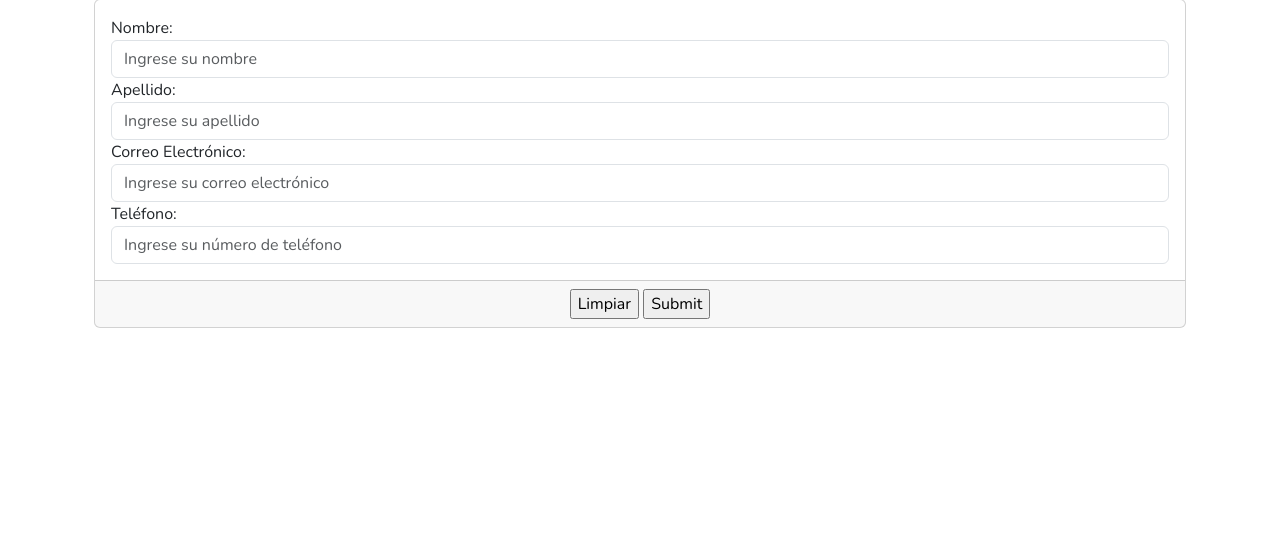
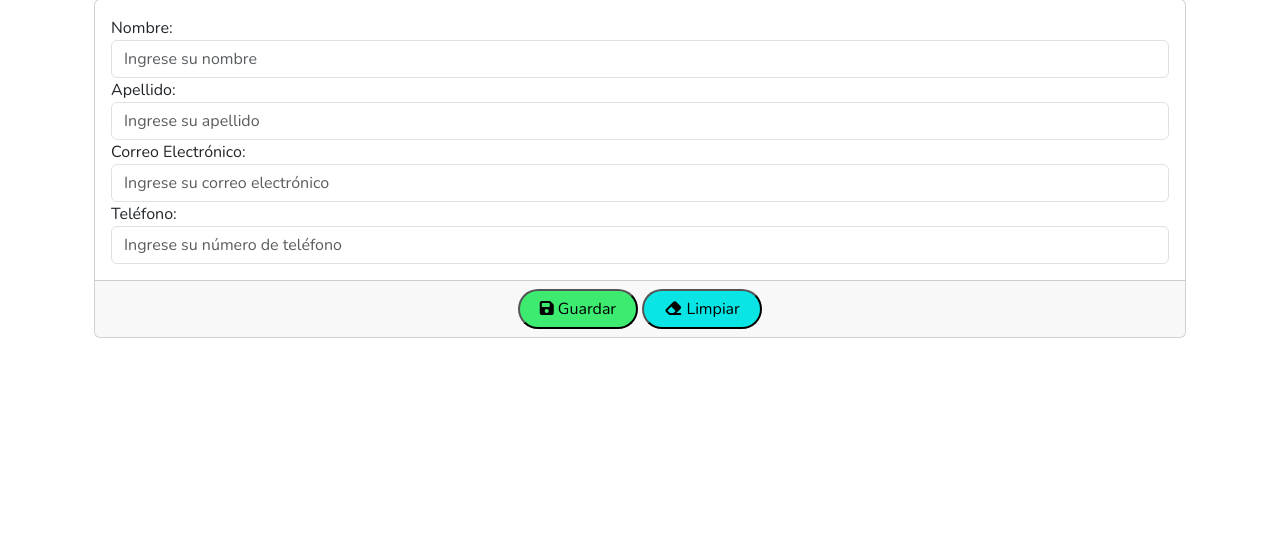
Before and after one commit to CamiloJaraG/inventario-costurera, a Django app: page /productos/crearcliente/ in a window 1280 px wide. Shown: the part 185-722 px from the top of the page. Run offline with Django 5.2, Linux system fonts and the light colour scheme; some libraries are stand-ins or nearby versions.

Commit message:
Cosas varias

```diff
--- a/productos/forms.py
+++ b/productos/forms.py
@@ -1,7 +1,29 @@
 from django import forms
-from productos.models import Cliente, TipoPago, Vestimenta
+from productos.models import *
 from django.contrib.auth.forms import UserCreationForm
 from django.contrib.auth.models import User
+
+class TipoClienteForm(forms.ModelForm):
+    class Meta:
+        model = TipoCliente
+        fields = ['tipo']
+        labels = {
+            'tipo': 'Tipo de Cliente',
+        }
+        widgets = {
+            'tipo': forms.TextInput(attrs={'class': 'form-control', 'placeholder': 'Ingrese el tipo de cliente'}),
+        }
+
+class TipoMaterialForm(forms.ModelForm):
+    class Meta:
+        model = TipoMaterial
+        fields = ['nombre']
+        labels = {
+            'nombre': 'Nombre del Material',
+        }
+        widgets = {
+            'nombre': forms.TextInput(attrs={'class': 'form-control', 'placeholder': 'Ingrese el nombre del material'}),
+        }
 
 class ClienteForm(forms.ModelForm):
     class Meta:
--- a/productos/models.py
+++ b/productos/models.py
@@ -1,4 +1,56 @@
 from django.db import models
+
+""" Entidades fuertes """
+class TipoCliente(models.Model):
+    tipo = models.CharField(max_length=50, unique=True)
+
+    def __str__(self):
+        return self.tipo
+
+    class Meta:
+        db_table = 'tipos_clientes'
+        verbose_name = "Tipo de Cliente"
+        verbose_name_plural = "Tipos de Clientes"
+
+class TipoMaterial(models.Model):
+    nombre = models.CharField(max_length=50, unique=True)
+
+    def __str__(self):
+        return self.nombre
+
+    class Meta:
+        db_table = 'tipos_materiales'
+        verbose_name = "Tipo de Material"
+        verbose_name_plural = "Tipos de Materiales"
+
+class TipoPago(models.Model):
+    tipo = models.CharField(max_length=50, unique=True)
+
+    def __str__(self):
+        return self.tipo
+
+    class Meta:
+        db_table = 'tipos_pago'
+        verbose_name = "Tipo de Pago"
+        verbose_name_plural = "Tipos de Pago"
+
+
+""" Entidades débiles """
+class Material(models.Model):
+    nombre = models.CharField(max_length=100, unique=True)
+    descripcion = models.TextField()
+    cantidad = models.PositiveIntegerField()
+    precio_unitario = models.DecimalField(max_digits=10, decimal_places=0)
+    fecha_entrada = models.DateField(auto_now_add=True)
+    tipo_material = models.ForeignKey(TipoMaterial, on_delete=models.PROTECT)
+
+    def __str__(self):
+        return self.nombre
+
+    class Meta:
+        db_table = 'materiales'
+        verbose_name = "Material"
+        verbose_name_plural = "Materiales"
 
 class Cliente(models.Model):
     nombre = models.CharField(max_length=100, unique=True)
@@ -26,14 +78,3 @@ class Vestimenta(models.Model):
         db_table = 'vestimentas'
         verbose_name = "Vestimenta"
         verbose_name_plural = "Vestimentas"
-
-class TipoPago(models.Model):
-    tipo = models.CharField(max_length=50, unique=True)
-
-    def __str__(self):
-        return self.tipo
-
-    class Meta:
-        db_table = 'tipos_pago'
-        verbose_name = "Tipo de Pago"
-        verbose_name_plural = "Tipos de Pago"
--- a/productos/views.py
+++ b/productos/views.py
@@ -13,6 +13,8 @@ def inicio(request):
         'titulo': 'Inicio',
     }
     return render(request, 'master.html', data)
+
+
 
 def crearCliente(request):
     formulario = ClienteForm()
--- a/static/css/style.css
+++ b/static/css/style.css
@@ -40,3 +40,23 @@ body {
 .nav-link {
   font-size: large !important;
 }
+
+.form-btn {
+  border-color: black !important;
+  border-radius: 24px !important;
+  height: 40px !important;
+  width: 120px !important;
+  transition: transform 0.3s;
+}
+
+.form-btn:hover {
+  transform: scale(1.05);
+}
+
+.form-clean {
+  background-color: #09e4e4 !important;
+}
+
+.form-submit {
+  background-color: #3ceb70 !important;
+}
--- a/templates/formulario.html
+++ b/templates/formulario.html
@@ -11,8 +11,14 @@
                 {{ formulario }}
             </div>
             <div class="card-footer text-center">
-                <input type="reset" value="Limpiar">
-                <input type="submit" name="Guardar">
+                <button class="form-btn form-submit" type="submit">
+                    <i class="fa-solid fa-floppy-disk"></i>
+                    <span>Guardar</span>
+                </button>
+                <button class="form-btn form-clean" type="reset">
+                    <i class="fa-solid fa-eraser"></i>
+                    <span>Limpiar</span>
+                </button>
             </div>
         </form>
     </div>
```
